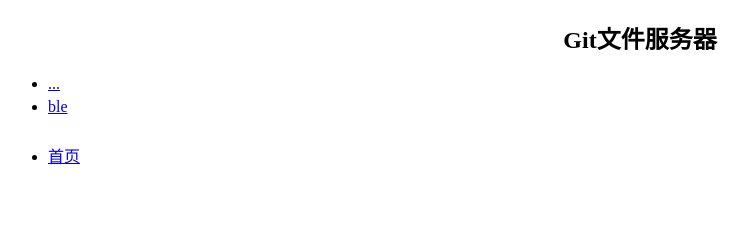
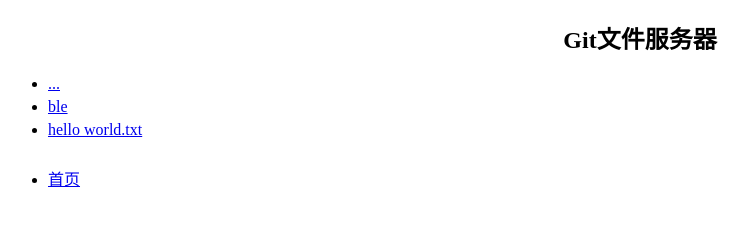
Before and after one commit to wiyixiao/wiyixiao.github.io, a plain HTML site: page app/index.html in a window 1280 px wide. Shown: the whole page, without its empty margins (0-749 px from the left). Drawn offline with Linux system fonts and the light colour scheme.

Commit message:
hello.txt

```diff
--- a/app/index.html
+++ b/app/index.html
@@ -16,6 +16,7 @@
 <ul>
 <li><a href='https://wiyixiao.github.io/index.html'>...</a></li>
 <li><a href='https://wiyixiao.github.io/app/ble/index.html'>ble</a></li>
+<li><a href='https://wiyixiao.github.io/app/hello world.txt'>hello world.txt</a></li>
 <li style='margin-top:27px;'><a href='https://wiyixiao.github.io'>首页</a></li>
 </ul>
 </body>
```
